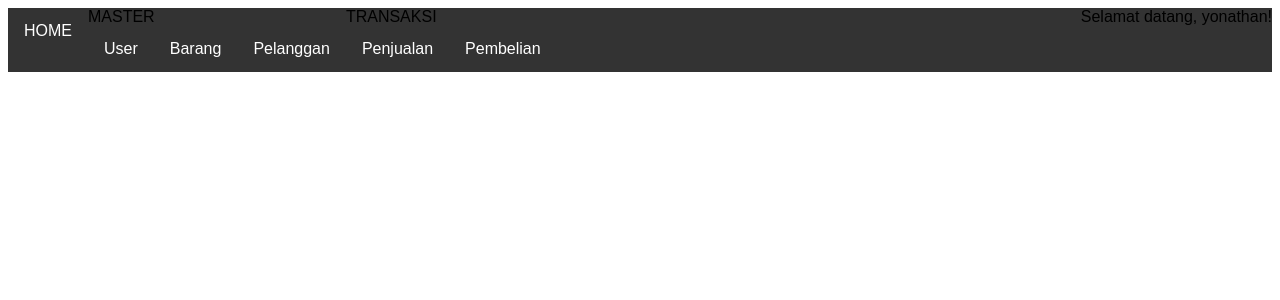
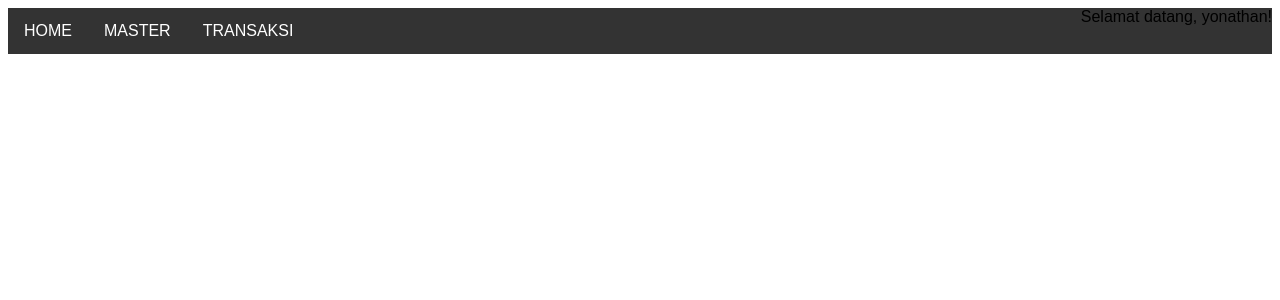
Before and after one commit to Yonathhh/dirumah, a PHP site: page /home.php in a window 1280 px wide. Shown: the top 300 px of the page. Run offline with PHP 8.4, Linux system fonts and the light colour scheme; a user stored in the database is signed in.

```diff
--- a/menu.css
+++ b/menu.css
@@ -59,3 +59,19 @@ li a:hover {
   background-color: #ddd;
   color: black;
 }
+
+/* Tambahkan gaya untuk dropdown */
+.dropdown {
+  display: inline-block;
+}
+
+.dropdown-content {
+  display: none;
+  position: absolute;
+  background-color: #f9f9f9;
+  box-shadow: 0 8px 16px rgba(0, 0, 0, 0.2);
+}
+
+.dropdown:hover .dropdown-content {
+  display: block;
+}
--- a/menu.php
+++ b/menu.php
@@ -20,22 +20,24 @@ if (!array_key_exists("username", $_SESSION)) {
     <nav>
         <ul>
             <li><a href="home.php">HOME</a></li>
-            <li>MASTER
-                <ul>
+            <li class="dropdown"> <!-- Tambahkan class "dropdown" pada li -->
+                <a href="#" class="dropbtn">MASTER</a>
+                <div class="dropdown-content">
                     <?php if ($_SESSION["level"] == "admin") : ?>
-                        <li><a href="user.php">User</a></li>
+                        <a href="user.php">User</a>
                     <?php endif ?>
-                    <li><a href="barang.php">Barang</a></li>
+                    <a href="barang.php">Barang</a>
                     <?php if ($_SESSION["level"] == "admin" || $_SESSION["level"] == "keuangan") : ?>
-                        <li><a href="pelanggan.php">Pelanggan</a></li>
+                        <a href="pelanggan.php">Pelanggan</a>
                     <?php endif ?>
-                </ul>
+                </div>
             </li>
-            <li>TRANSAKSI
-                <ul>
-                    <li><a href="penjualan.php">Penjualan</a></li>
-                    <li><a href="pembelian.php">Pembelian</a></li>
-                </ul>
+            <li class="dropdown"> <!-- Tambahkan class "dropdown" pada li -->
+                <a href="#" class="dropbtn">TRANSAKSI</a>
+                <div class="dropdown-content">
+                    <a href="penjualan.php">Penjualan</a>
+                    <a href="pembelian.php">Pembelian</a>
+                </div>
             </li>
             <li class="user-profile">
                 Selamat datang, <?= $_SESSION["username"] ?>!
```
Lines whose indentation alone changed are shown as unchanged.
